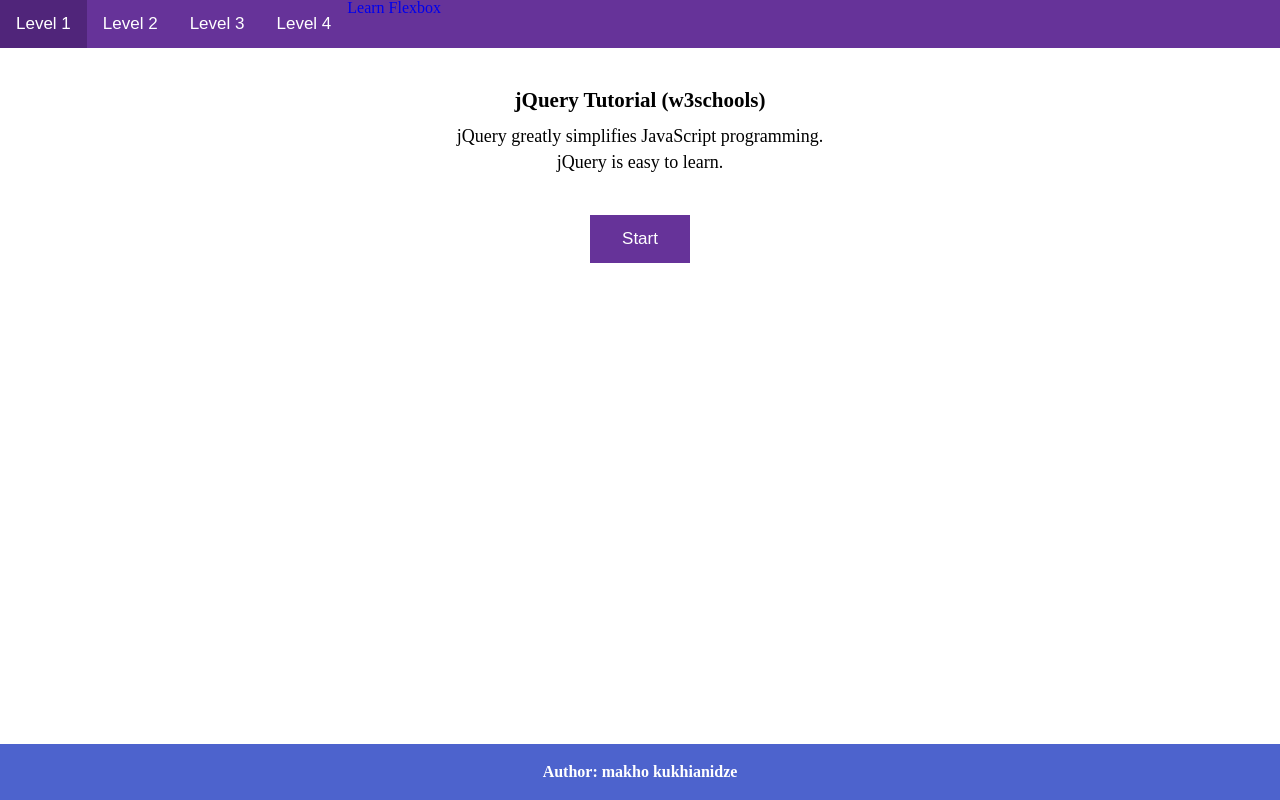
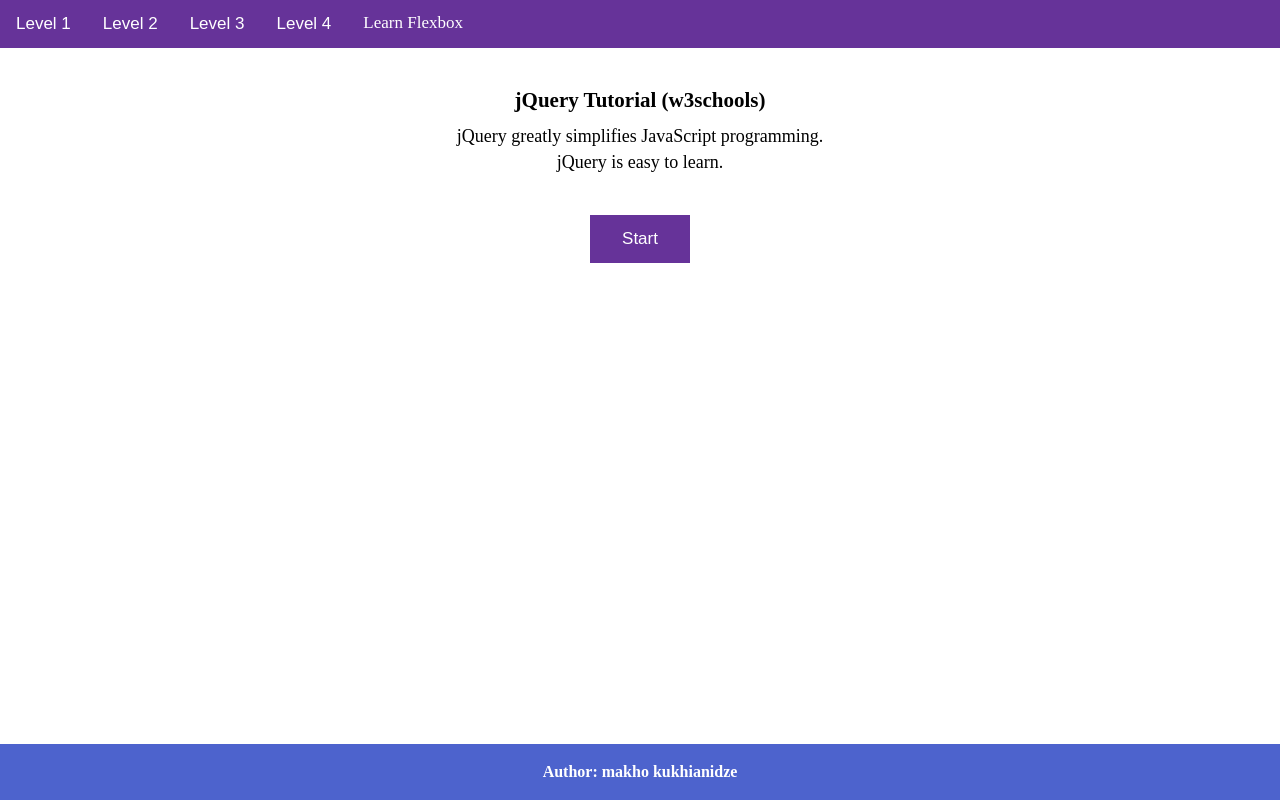
Before and after one commit to makho-kukhianidze/My-jQuery-tutorial-website, a plain HTML site: page index.html in a window 1280 px wide. Drawn offline with nearby package versions, Linux system fonts and the light colour scheme.

Commit message:
Update style.css

```diff
--- a/assets/css/style.css
+++ b/assets/css/style.css
@@ -36,6 +36,26 @@
   background: rgb(80, 37, 122);
 }
 .tabMenu button.active {
+  background: rgb(65, 26, 104);
+}
+.tabMenu a {
+  background-color: inherit;
+  float: left;
+  border: none;
+  outline: none;
+  cursor: pointer;
+  padding: 14px 16px;
+  -webkit-transition: 0.3s;
+  -o-transition: 0.3s;
+  transition: 0.3s;
+  font-size: 17px;
+  color: white;
+}
+
+.tabMenu a:hover {
+  background: rgb(80, 37, 122);
+}
+.tabMenu a.active {
   background: rgb(65, 26, 104);
 }
 .tabcontent {
```
